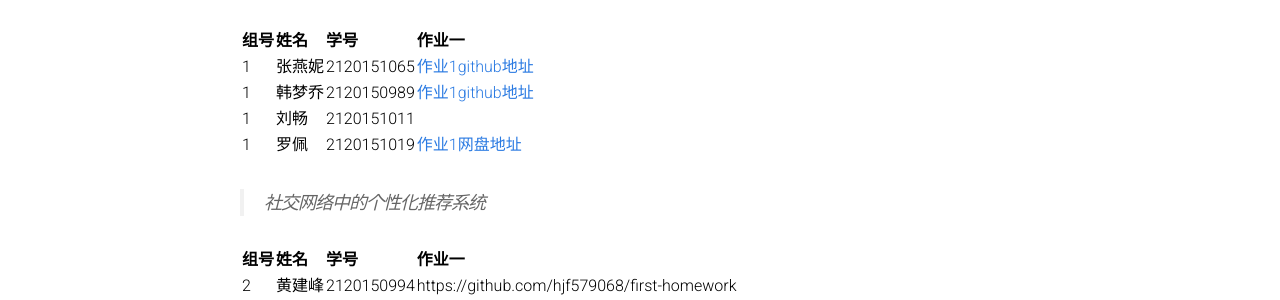
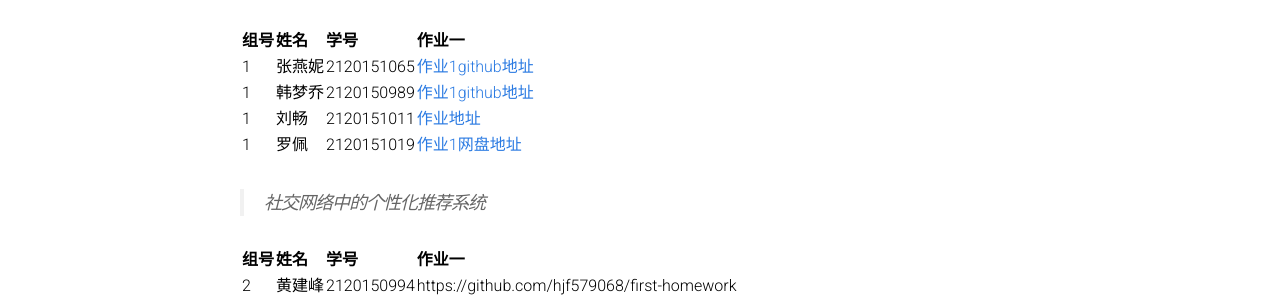
Before and after one commit to BITDM/bitdm.github.io, a Jekyll site: the page built from 2016/groups.md, in a window 1280 px wide and 900 px high. Shown: the part 249-549 px from the top of the window. Built offline with Jekyll 4.4.1, drawn with Linux system fonts in a browser that asks for light colours.

Commit message:
Update groups.md

```diff
--- a/2016/groups.md
+++ b/2016/groups.md
@@ -12,7 +12,7 @@ permalink: /2016/groups/
 |:-------------|:-------------|:-----|:-----|
 |1|张燕妮|2120151065|[作业1github地址](https://github.com/jennyzhang8800/DataMining/tree/master/%E4%BD%9C%E4%B8%9A%E4%B8%80)
 |1|韩梦乔|2120150989|[作业1github地址](https://github.com/michellehanan/BIT_DataMining.git)
-|1|刘畅|2120151011|
+|1|刘畅|2120151011|[作业地址](http://pan.baidu.com/s/1pLgV4F5)
 |1|罗佩|2120151019|[作业1网盘地址](http://pan.baidu.com/s/1hs0M9fA)
 
 > 社交网络中的个性化推荐系统
```
